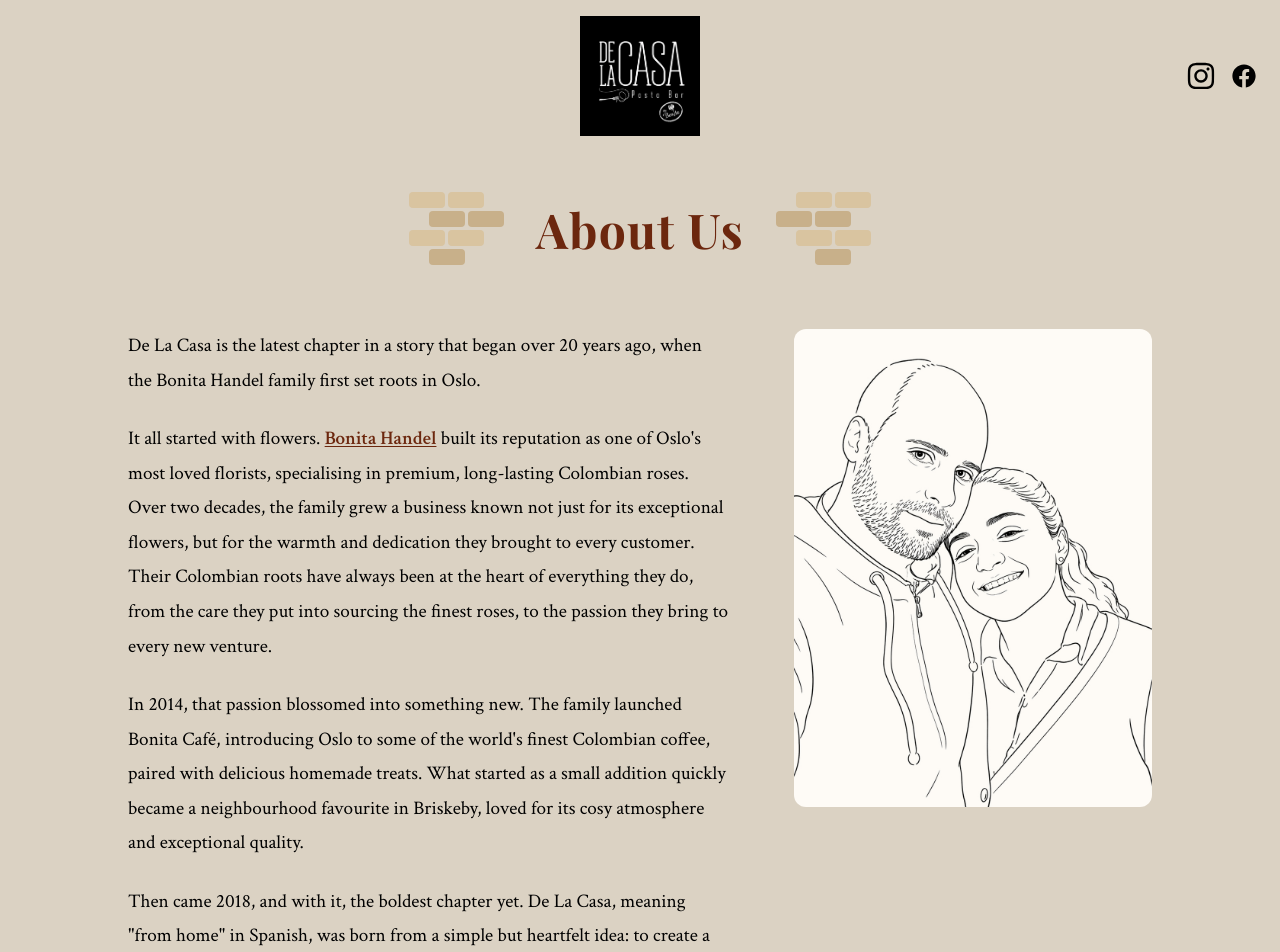
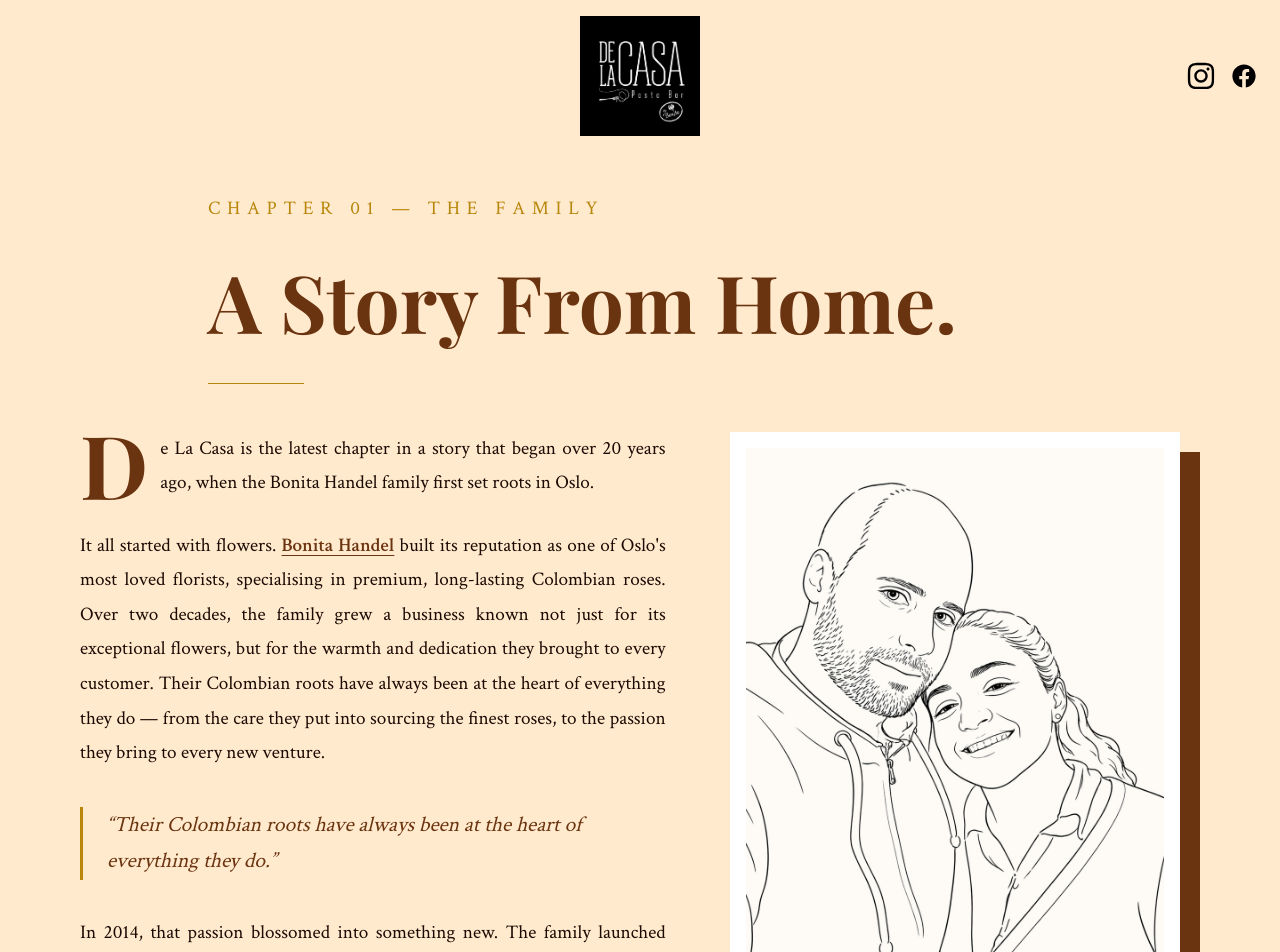
Before and after one commit to RosarioBA/delacasa-website, a Next.js app: page /about in a window 1280 px wide. Shown: the top 952 px of the page. Built offline with nearby package versions, Linux system fonts and the light colour scheme; a web font is replaced by a local one.

Commit message:
feat: redesign about page with editorial magazine layout

```diff
--- a/app/about/page.tsx
+++ b/app/about/page.tsx
@@ -1,5 +1,5 @@
 import type { Metadata } from "next";
-import { Playfair_Display } from "next/font/google";
+import { Playfair_Display, Lora } from "next/font/google";
 import Image from "next/image";
 import Link from "next/link";
 import FadeIn from "@/components/FadeIn";
@@ -10,88 +10,108 @@
 };
 
 const playfair = Playfair_Display({ subsets: ["latin"] });
-
-function BrickPattern() {
-  const layout = [
-    [1, 1],
-    [1, 1],
-    [1, 1],
-    [1],
-  ];
-  return (
-    <div className="flex flex-col gap-[3px]">
-      {layout.map((row, rowIdx) => (
-        <div
-          key={rowIdx}
-          className="flex gap-[3px]"
-          style={{ marginLeft: rowIdx % 2 === 1 ? "20px" : "0" }}
-        >
-          {row.map((_, colIdx) => (
-            <div
-              key={colIdx}
-              className="rounded-sm"
-              style={{
-                width: "36px",
-                height: "16px",
-                backgroundColor: rowIdx % 2 === 0 ? "#D9C4A0" : "#C8B08A",
-              }}
-            />
-          ))}
-        </div>
-      ))}
-    </div>
-  );
-}
+const lora = Lora({ subsets: ["latin"] });
 
 export default function AboutPage() {
   return (
-    <main className="min-h-screen pb-20" style={{ backgroundColor: "#DBD2C3" }}>
-      {/* Header */}
-      <div className="flex flex-col items-center gap-6 px-8 pt-40 md:pt-48 pb-12 md:pb-16">
-        <div className="flex items-center gap-4 md:gap-8">
-          <BrickPattern />
+    <main className="min-h-screen" style={{ backgroundColor: "#FFEACD" }}>
+
+      {/* ── Section 1: Editorial Header ── */}
+      <FadeIn>
+        <div className="px-6 md:px-20 pt-40 md:pt-48 pb-12 max-w-5xl mx-auto">
+
+          <p className="text-xs tracking-[0.35em] uppercase mb-8" style={{ color: "#B8860B", fontVariant: "small-caps" }}>
+            Chapter 01 — The Family
+          </p>
+
           <h1
-            className={`${playfair.className} text-4xl md:text-5xl font-bold text-[#6C270E] tracking-wide text-center`}
+            className={`${playfair.className} font-bold italic`}
+            style={{ color: "#6B3410", fontSize: "clamp(48px, 6.5vw, 80px)", lineHeight: "1.05" }}
           >
-            About Us
+            A Story From Home.
           </h1>
-          <div style={{ transform: "scaleX(-1)" }}>
-            <BrickPattern />
-          </div>
+
+          <div className="mt-10 h-px w-24" style={{ backgroundColor: "#B8860B" }} />
         </div>
-      </div>
+      </FadeIn>
 
-      {/* Main content */}
-      <div className="flex flex-col md:flex-row items-start gap-10 md:gap-16 px-6 md:px-16 max-w-6xl mx-auto">
-        {/* Text */}
-        <FadeIn className="w-full md:flex-1 flex flex-col gap-6">
-          <p className="text-[#010101] text-base md:text-lg leading-relaxed">
-            De La Casa is the latest chapter in a story that began over 20 years ago, when the Bonita Handel family first set roots in Oslo.
+      {/* ── Section 2: Magazine two-column spread ── */}
+      <div className="px-6 md:px-20 pb-28 max-w-7xl mx-auto flex flex-col md:flex-row gap-12 md:gap-16 items-start">
+
+        {/* Left column: body text */}
+        <FadeIn className={`${lora.className} flex-1 flex flex-col gap-7`}
+          style={{ fontSize: "1.125rem", lineHeight: "1.9", color: "#3a1a08" }}>
+
+          <p style={{ textAlign: "justify" }}>
+            <span
+              className={`${playfair.className} font-bold italic float-left mr-3`}
+              style={{ fontSize: "5.5rem", lineHeight: "0.72", color: "#6B3410" }}
+            >
+              D
+            </span>
+            e La Casa is the latest chapter in a story that began over 20 years ago, when the Bonita Handel family first set roots in Oslo.
           </p>
-          <p className="text-[#010101] text-base md:text-lg leading-relaxed">
+
+          <p style={{ textAlign: "justify" }}>
             It all started with flowers.{" "}
-            <Link href="/bonita" className="text-[#6C270E] font-semibold underline underline-offset-2">
+            <Link href="/bonita" className="font-semibold underline underline-offset-4" style={{ color: "#6B3410" }}>
               Bonita Handel
             </Link>{" "}
-            built its reputation as one of Oslo's most loved florists, specialising in premium, long-lasting Colombian roses. Over two decades, the family grew a business known not just for its exceptional flowers, but for the warmth and dedication they brought to every customer. Their Colombian roots have always been at the heart of everything they do, from the care they put into sourcing the finest roses, to the passion they bring to every new venture.
+            built its reputation as one of Oslo&apos;s most loved florists, specialising in premium, long-lasting Colombian roses. Over two decades, the family grew a business known not just for its exceptional flowers, but for the warmth and dedication they brought to every customer. Their Colombian roots have always been at the heart of everything they do — from the care they put into sourcing the finest roses, to the passion they bring to every new venture.
           </p>
-          <p className="text-[#010101] text-base md:text-lg leading-relaxed">
-            In 2014, that passion blossomed into something new. The family launched Bonita Café, introducing Oslo to some of the world's finest Colombian coffee, paired with delicious homemade treats. What started as a small addition quickly became a neighbourhood favourite in Briskeby, loved for its cosy atmosphere and exceptional quality.
+
+          {/* Pull quote */}
+          <blockquote
+            className={`${playfair.className} my-2 pl-6`}
+            style={{ borderLeft: "3px solid #B8860B" }}
+          >
+            <p className="italic" style={{ fontSize: "1.35rem", lineHeight: "1.7", color: "#6B3410" }}>
+              &ldquo;Their Colombian roots have always been at the heart of everything they do.&rdquo;
+            </p>
+          </blockquote>
+
+          <p style={{ textAlign: "justify" }}>
+            In 2014, that passion blossomed into something new. The family launched Bonita Café, introducing Oslo to some of the world&apos;s finest Colombian coffee, paired with delicious homemade treats. What started as a small addition quickly became a neighbourhood favourite in Briskeby, loved for its cosy atmosphere and exceptional quality.
           </p>
-          <p className="text-[#010101] text-base md:text-lg leading-relaxed">
-            Then came 2018, and with it, the boldest chapter yet. De La Casa, meaning "from home" in Spanish, was born from a simple but heartfelt idea: to create a space where people feel truly welcome, where the food is honest and delicious, and where every meal feels like it was made with love in someone's own kitchen.
+
+          <p style={{ textAlign: "justify" }}>
+            Then came 2018, and with it, the boldest chapter yet. De La Casa, meaning &ldquo;from home&rdquo; in Spanish, was born from a simple but heartfelt idea: to create a space where people feel truly welcome, where the food is honest and delicious, and where every meal feels like it was made with love in someone&apos;s own kitchen.
           </p>
         </FadeIn>
 
-        {/* Image */}
-        <div className="w-full md:flex-shrink-0 md:w-[35%] order-first md:order-last">
-          <FadeIn delay={0.15}>
-            <div className="relative rounded-xl overflow-hidden w-full" style={{ aspectRatio: "3/4" }}>
-              <Image src="/jerome-sofi-line.jpg" alt="Jerome and Sofi" fill className="object-cover" />
+        {/* Right column: sticky layered image card */}
+        <FadeIn delay={0.15} className="w-full md:w-[42%] sticky top-28 flex-shrink-0">
+          <div className="relative" style={{ paddingRight: "20px", paddingBottom: "72px" }}>
+            {/* Brown offset layer */}
+            <div
+              className="absolute z-0"
+              style={{ top: "20px", left: "20px", right: 0, bottom: 0, backgroundColor: "#6B3410" }}
+            >
+              <div className="absolute bottom-0 left-0 right-0 px-6 py-4">
+                <p className={`${playfair.className} italic text-sm`} style={{ color: "#FFEACD" }}>
+                  Jerome &amp; Sofi
+                </p>
+                <p className="mt-1 tracking-[0.2em] uppercase" style={{ fontSize: "0.65rem", color: "rgba(255,234,205,0.65)" }}>
+                  Founders — De La Casa
+                </p>
+              </div>
             </div>
-          </FadeIn>
-        </div>
+            {/* White card */}
+            <div className="relative z-10 bg-white p-4">
+              <div className="relative w-full" style={{ aspectRatio: "3/4" }}>
+                <Image
+                  src="/jerome-sofi-line.jpg"
+                  alt="Jerome and Sofi, founders of De La Casa"
+                  fill
+                  className="object-cover"
+                />
+              </div>
+            </div>
+          </div>
+        </FadeIn>
+
       </div>
+
     </main>
   );
 }
```
